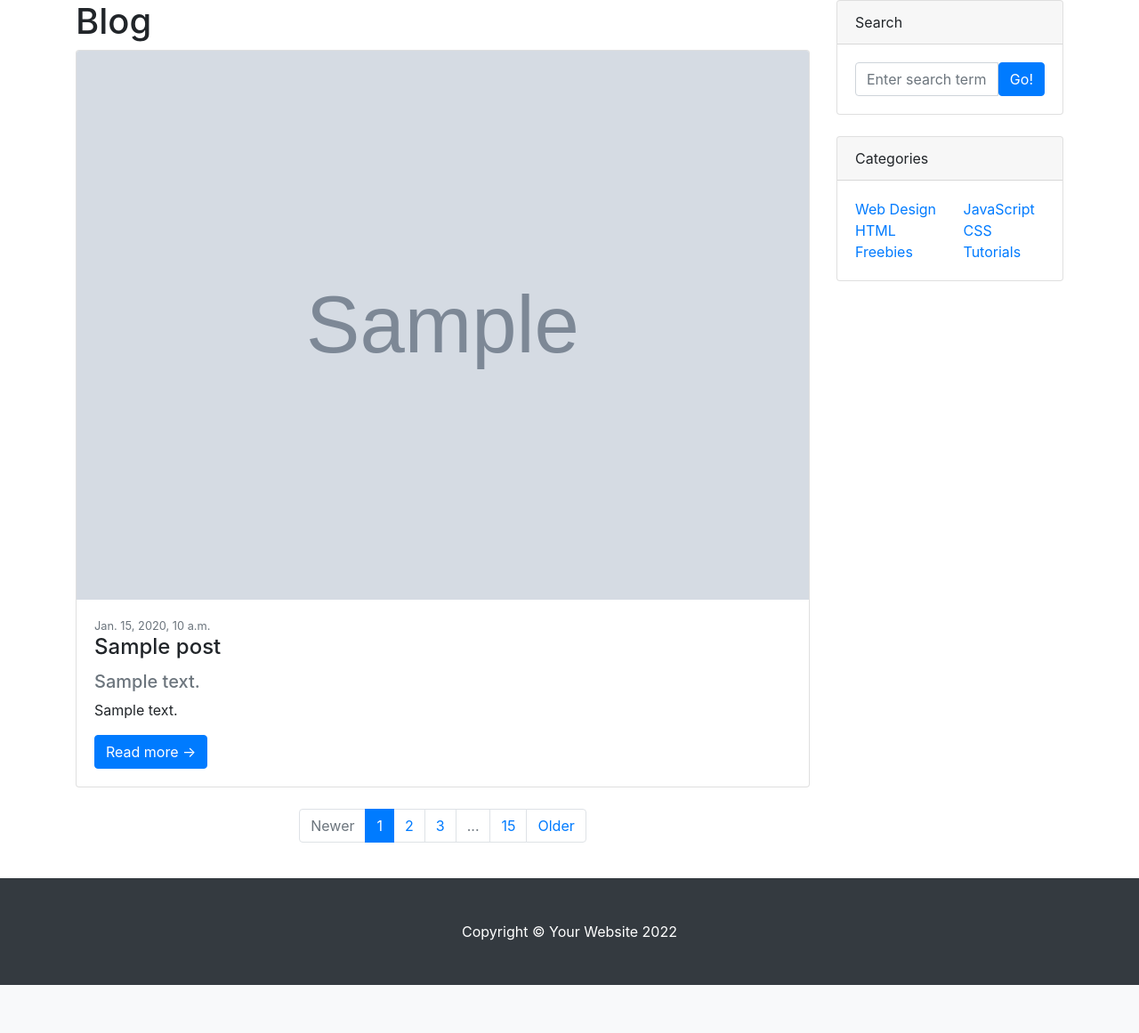
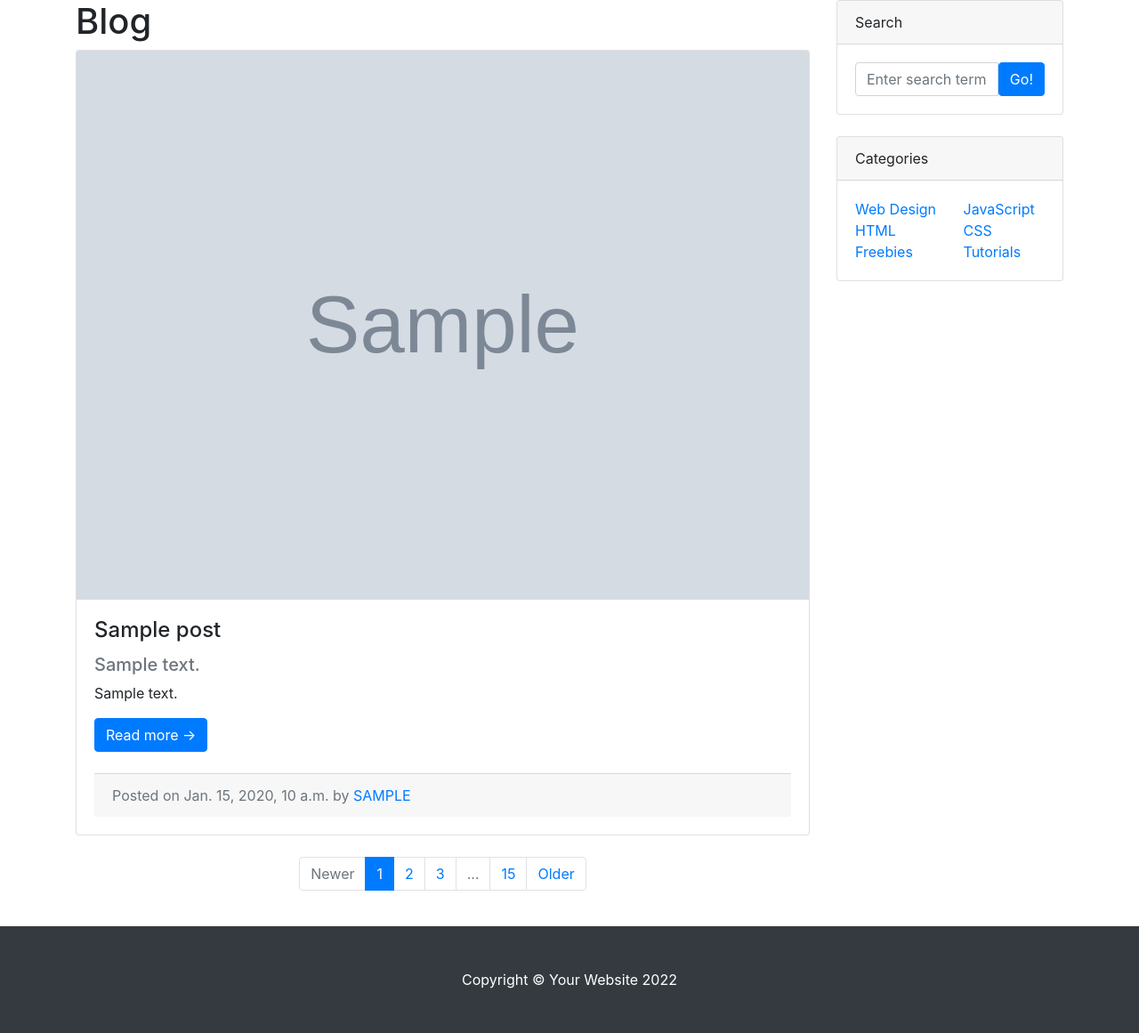
Before and after one commit to dowowod/web_page1, a Django app: page /blog/ in a window 1280 px wide. Shown: the part 72-1233 px from the top of the page at 89% size. Before the commit the page ends 1179 px from the top, so only its background shows below. Run offline with Django 4.2, Linux system fonts and the light colour scheme; tables that the repository leaves empty hold one stand-in row (values such as "Sample post"); grey boxes marked "Sample" are stand-in pictures; some libraries are stand-ins or nearby versions.

Commit message:
포스트 목록, 상세 페이지에서 작성자 정보 출력하기

```diff
--- a/blog/templates/blog/post_detail.html
+++ b/blog/templates/blog/post_detail.html
@@ -13,7 +13,7 @@
                             <!-- author -->
                             <p class="lead">
                                 by
-                                <a href="#">작성자명 쓸 위치(개발예정)</a>
+                                <a href="#">{{ post.author | upper }}</a>
                             </p>
                             <hr>
                             <!-- Post meta content-->
--- a/blog/templates/blog/post_list.html
+++ b/blog/templates/blog/post_list.html
@@ -16,7 +16,7 @@
                 <img class="card-img-top" src="https://picsum.photos/seed/{{ p.if }}/800/200" alt="random_image">
             {% endif %}
             <div class="card-body">
-              <div class="small text-muted">{{ p.created_at }}</div>
+<!--              <div class="small text-muted">{{ p.created_at }}</div>-->
               <h2 class="card-title h4">{{ p.title }}</h2>
               {% if p.hook_text %}
                 <h5 class="text-muted">{{ p.hook_text }}</h5>
@@ -25,6 +25,11 @@
                 {{ p.content | truncatewords:45 }}
               </p>
               <a class="btn btn-primary" href="{{ p.get_absolute_url }}">Read more →</a>
+              <br><br>
+              <div class="card-footer text-muted">
+                Posted on {{ p.created_at }} by
+                <a href="#">{{ p.author | upper }}</a>
+              </div>
             </div>
           </div>
           {% endfor %}
```
Also changed, not shown: blog/tests.py (+10 -1 lines).
